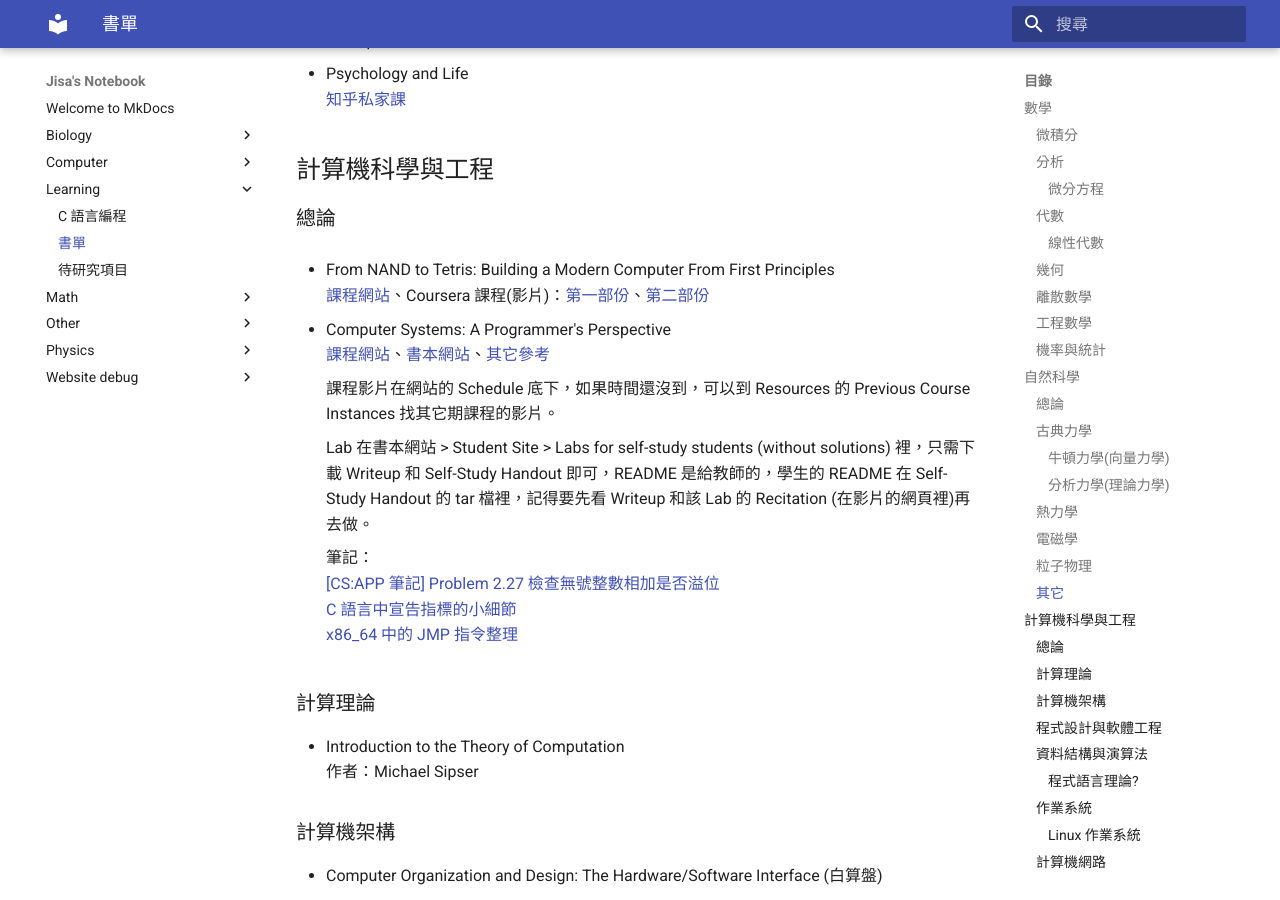
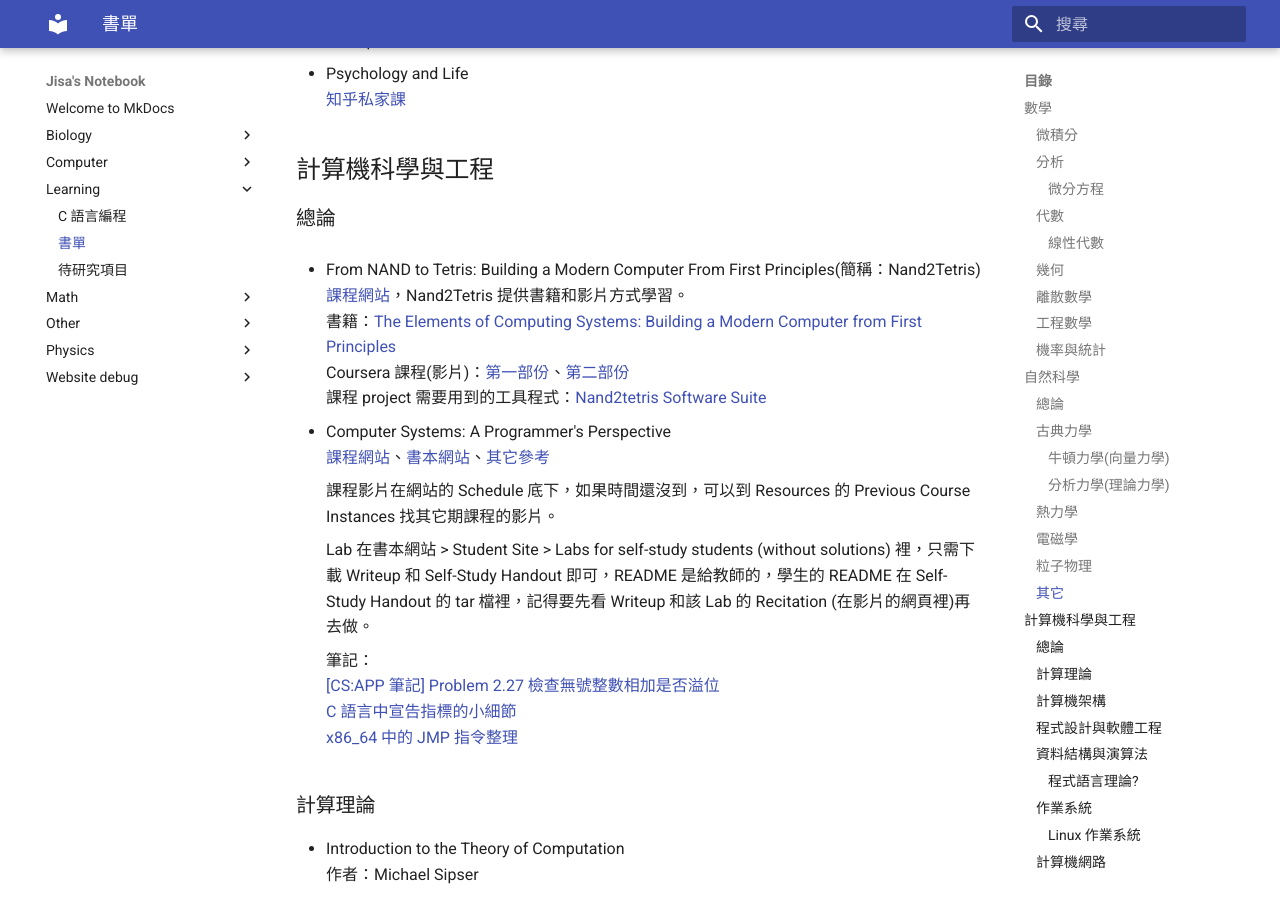
Before and after one commit to jisa0224/jisa0224.github.io, an MkDocs documentation site: the page built from docs/learning/reading-list.md, in a window 1280 px wide and 900 px high, scrolled down 1879 px. Built offline with MkDocs 1.6.1 and Material for MkDocs 9.7.7, drawn with Linux system fonts in a browser that asks for light colours.

Commit message:
update website

```diff
--- a/docs/learning/reading-list.md
+++ b/docs/learning/reading-list.md
@@ -74,11 +74,14 @@
 
 ### 總論
 
-- From NAND to Tetris: Building a Modern Computer From First Principles
-  [課程網站](http://nand2tetris.org/)、Coursera 課程(影片)：[第一部份](https://www.coursera.org/learn/build-a-computer)、[第二部份](https://www.coursera.org/learn/nand2tetris2/)
+-   From NAND to Tetris: Building a Modern Computer From First Principles(簡稱：Nand2Tetris)
+    [課程網站](https://www.nand2tetris.org/)，Nand2Tetris 提供書籍和影片方式學習。
+    書籍：[The Elements of Computing Systems: Building a Modern Computer from First Principles](https://www.nand2tetris.org/book)
+    Coursera 課程(影片)：[第一部份](https://www.coursera.org/learn/build-a-computer)、[第二部份](https://www.coursera.org/learn/nand2tetris2/)
+    課程 project 需要用到的工具程式：[Nand2tetris Software Suite](https://www.nand2tetris.org/software)
 
-- Computer Systems: A Programmer's Perspective
-  [課程網站](https://www.cs.cmu.edu/~213/)、[書本網站](http://csapp.cs.cmu.edu/)、[其它參考](https://wdxtub.com/2016/04/16/thin-csapp-0/)
+-   Computer Systems: A Programmer's Perspective
+    [課程網站](https://www.cs.cmu.edu/~213/)、[書本網站](http://csapp.cs.cmu.edu/)、[其它參考](https://wdxtub.com/2016/04/16/thin-csapp-0/)
 
     課程影片在網站的 Schedule 底下，如果時間還沒到，可以到 Resources 的 Previous Course Instances 找其它期課程的影片。
 
```
Also changed, not shown: docs/computer/linux/manjaro.md (+5 -3 lines), docs/computer/other/google-chrome-techniques.md (added, +42 -0 lines).
